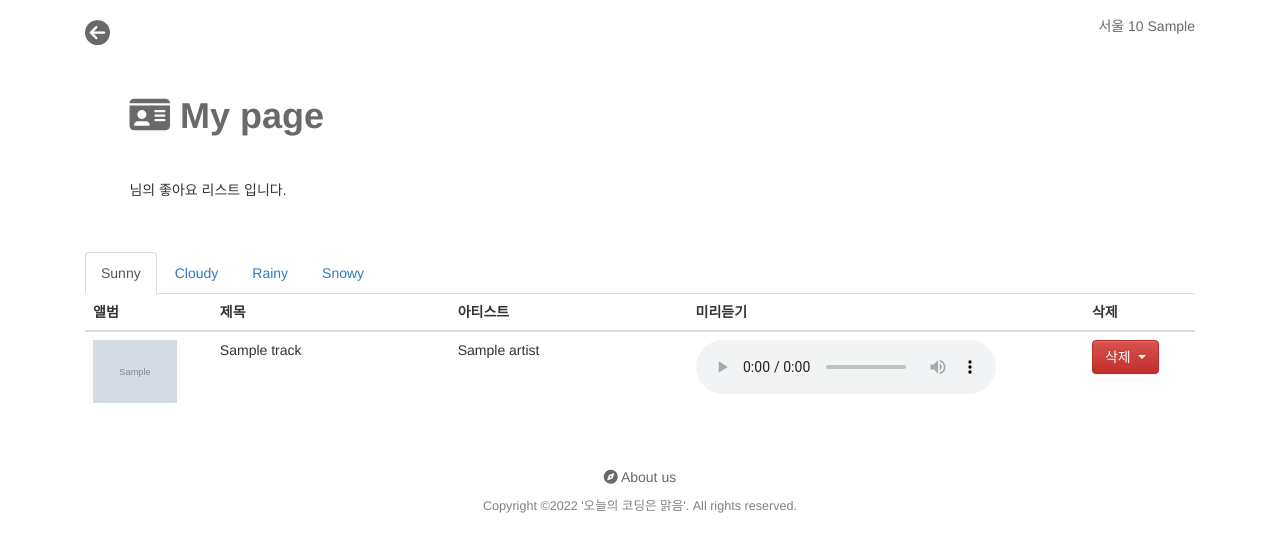
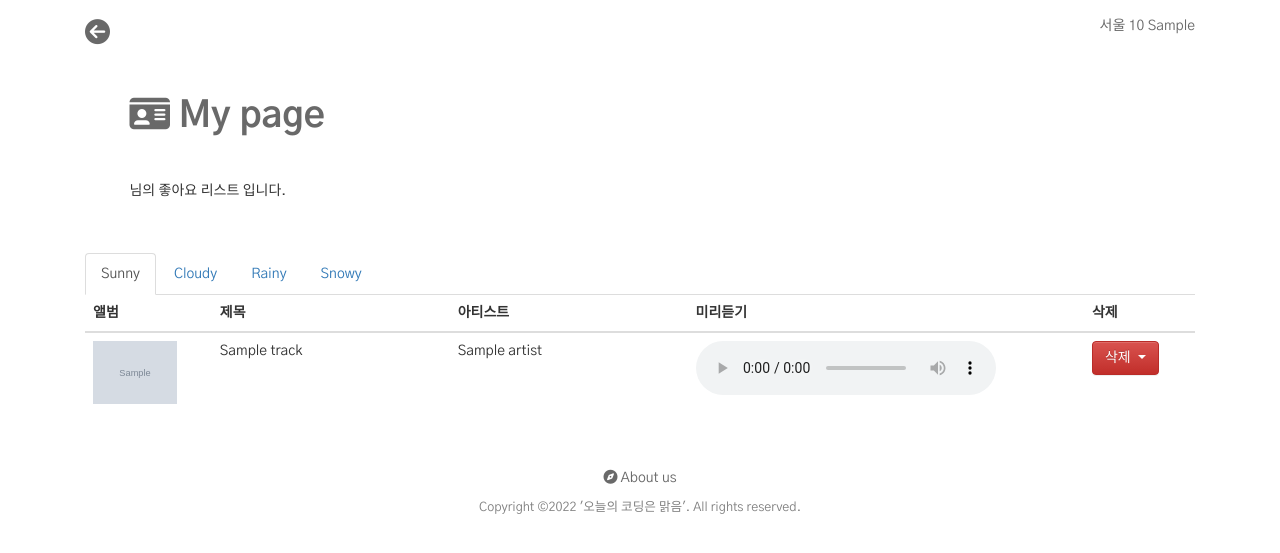
Before and after one commit to code-sunny/sunny_repo, a Flask app: template templates/mypage.html in a window 1280 px wide. Shown: the top 553 px of the page. Run offline with Flask 2, Linux system fonts and the light colour scheme; the template is opened without the code that fills it: most values are stand-ins (such as "Sample title", 1, 10 or a date in 2020); grey boxes marked "Sample" are stand-in pictures; some libraries are stand-ins or nearby versions.

Commit message:
jaeho - 1. 전페 폰트 수정 2. css 수정 - 메인페이지 랜덤추천곡 노래제목 폰트 수정 - 검색페이지 노래제목 폰트 수정 - 메인페이지 및 검색페이지 상단 우측 간격 조정 및 문구 수정 3. 검색페이지 수정 - 마이페이지 링크 추가

```diff
--- a/static/css/mypage.css
+++ b/static/css/mypage.css
@@ -10,6 +10,11 @@
             font-weight: normal;
             font-style: normal;
         }
+
+* {
+  font-family: 'Gothic A1', sans-serif;
+  /*font-family: 'NEXON Lv1 Gothic OTF';*/
+}
 
 /* ---------- header ---------- */
 .header {
```
